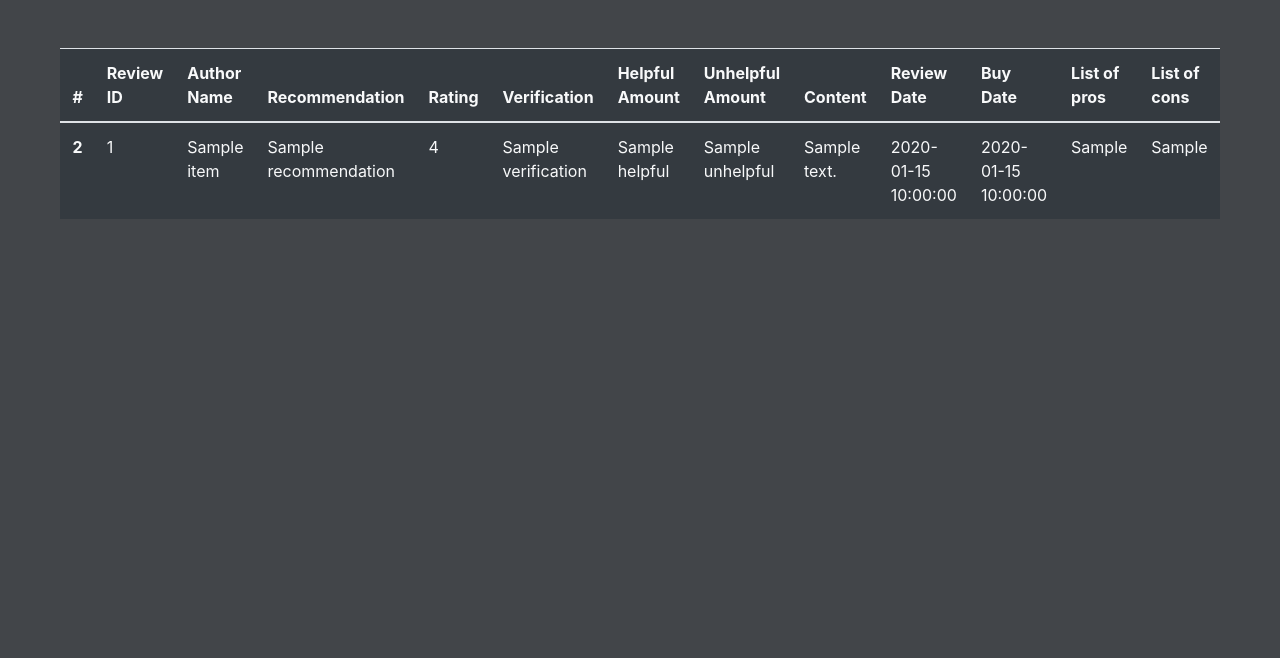
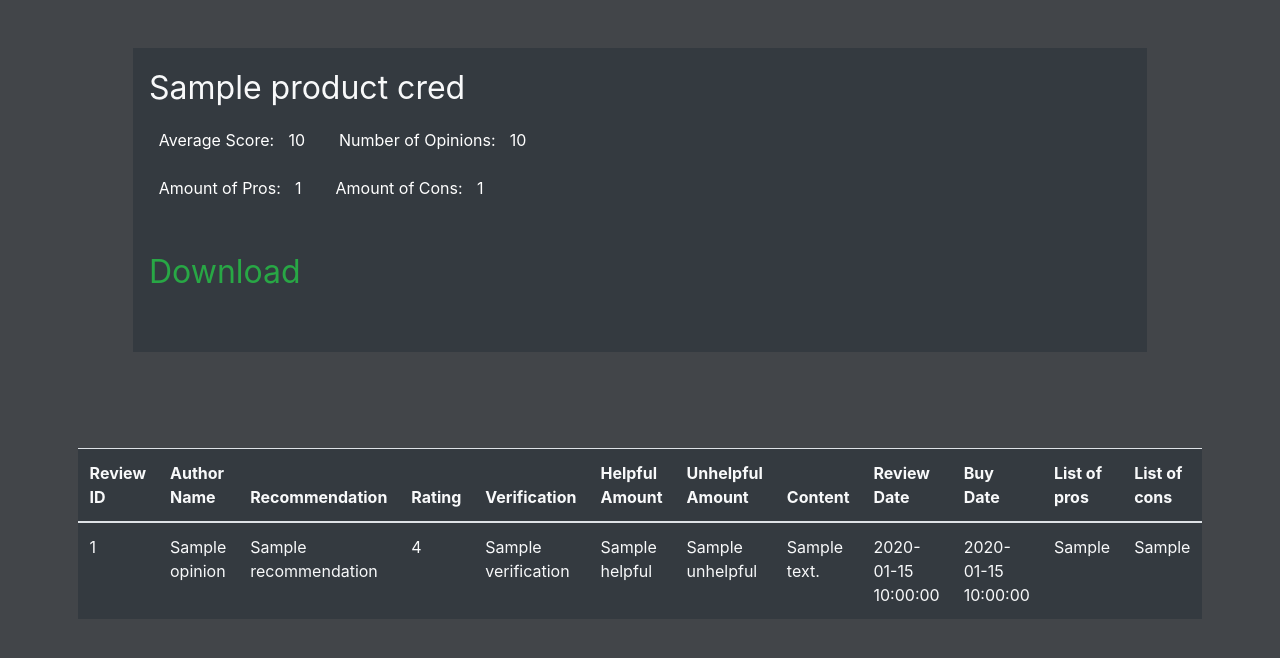
Before and after one commit to AdamJablonski592/CeneoScraper, a Flask app: template templates/product_site.html in a window 1280 px wide. Shown: the part 89-747 px from the top of the page. Run offline with Flask 2, Linux system fonts and the light colour scheme; the template is opened without the code that fills it: most values are stand-ins (such as "Sample title", 1, 10 or a date in 2020).

Commit message:
display product info and corrections

```diff
--- a/app.py
+++ b/app.py
@@ -2,6 +2,14 @@ from flask import Flask, render_template, request
 from classes.product import Product
 
 app = Flask(__name__)
+
+def generate_product(id):
+    new_product = Product(id)
+    soup = new_product.get_product_website()
+    amount = new_product.get_page_number(soup)
+    opinions = new_product.get_opinions(amount)
+    product_data = new_product.return_credentials(opinions, soup)
+    return opinions, product_data
 
 @app.route("/")
 def index():
@@ -24,11 +32,8 @@ def fetch_data():
     if request.method == 'POST':
         for key, val in request.form.items():
             product_id = val
-        new_product = Product(product_id)
-        soup = new_product.get_product_website()
-        amount = new_product.get_page_number(soup)
-        opinions = new_product.get_opinions(amount)
-        return render_template('product_site.html', opinions = opinions)
+        product_data = generate_product(product_id)
+        return render_template('product_site.html', opinions = product_data[0], product_cred = product_data[1])
 
 
 app.run(host="0.0.0.0", port=80, debug=True)
--- a/classes/extractor.py
+++ b/classes/extractor.py
@@ -107,5 +107,6 @@ class Extractor():
         return product_name
 
     @staticmethod
-    def get_average_score(tag):
+    def get_product_score(tag):
         average_score = tag.find("font").text
+        return average_score
--- a/templates/base.html
+++ b/templates/base.html
@@ -26,16 +26,16 @@
         <div class="collapse navbar-collapse" id="navbarNav">
             <ul class="navbar-nav">
                 <li class="nav-item">
-                    <a class="nav-link" href="/">Home</a>
+                    <a class="nav-link" href="{{ url_for('index') }}">Home</a>
                 </li>
                 <li class="nav-item">
-                    <a class="nav-link" href="/author">About</a>
+                    <a class="nav-link" href="{{ url_for('author') }}">About</a>
                 </li>
                 <li class="nav-item">
-                    <a class="nav-link" href="/extraction">Extract</a>
+                    <a class="nav-link" href="{{ url_for('extraction') }}">Extract</a>
                 </li>
                 <li class="nav-item">
-                    <a class="nav-link" href="/products">Products</a>
+                    <a class="nav-link" href="{{ url_for('products') }}">Products</a>
                 </li>
             </ul>
         </div>
--- a/templates/product_site.html
+++ b/templates/product_site.html
@@ -1,13 +1,30 @@
 {% extends 'base.html' %}
 {% block content %}
 <div class="container">
-
+    <div class="row bg-dark text-light m-5 p-3 d-flex flex-column">
+        <div class="product_name">
+            <p style="font-size: 2em;">{{product_cred['product_name']}}</p>
+        </div>
+        <div class="opinion_stats">
+            <span>Average Score: <span>{{product_cred['average_score']}}</span></span>
+            <span>Number of Opinions: <span>{{product_cred['review_amount']}}</span></span>
+        </div>
+        <div class="rating">
+            <span>Amount of Pros: <span>{{product_cred['num_of_pros']}}</span></span>
+            <span>Amount of Cons: <span>{{product_cred['num_of_cons']}}</span></span>
+        </div>
+        <div class="json">
+            <a href="download/{{product_cred['product_code']}}"
+                class="text-success p-2 mx-2 text-decoration-none">
+                <p style="font-size: 2em;">Download</p>
+            </a>
+        </div>
+    </div>
 </div>
 <div class="table-container d-flex justify-content-center">
     <table class="table text-light bg-dark w-75 m-5">
         <thead>
             <tr>
-                <th scope="col">#</th>
                 <th scope="col">Review ID</th>
                 <th scope="col">Author Name</th>
                 <th scope="col">Recommendation</th>
@@ -23,21 +40,20 @@
             </tr>
         </thead>
         <tbody>
-            {% for item in form_data %}
+            {% for opinion in opinions %}
             <tr>
-                <th scope="row">{{form_data.index(item) + 1}}</th>
-                <td>{{item['review_id']}}</td>
-                <td>{{item['author_name']}}</td>
-                <td>{{item['recommendation']}}</td>
-                <td>{{item['stars_given']}}</td>
-                <td>{{item['verification']}}</td>
-                <td>{{item['helpful']}}</td>
-                <td>{{item['unhelpful']}}</td>
-                <td>{{item['review_content']}}</td>
-                <td>{{item['review_date']}}</td>
-                <td>{{item['buy_date']}}</td>
-                <td>{{item['list_of_pros']}}</td>
-                <td>{{item['list_of_cons']}}</td>
+                <td>{{opinion['review_id']}}</td>
+                <td>{{opinion['author_name']}}</td>
+                <td>{{opinion['recommendation']}}</td>
+                <td>{{opinion['stars_given']}}</td>
+                <td>{{opinion['verification']}}</td>
+                <td>{{opinion['helpful']}}</td>
+                <td>{{opinion['unhelpful']}}</td>
+                <td>{{opinion['review_content']}}</td>
+                <td>{{opinion['review_date']}}</td>
+                <td>{{opinion['buy_date']}}</td>
+                <td>{{opinion['list_of_pros']}}</td>
+                <td>{{opinion['list_of_cons']}}</td>
             </tr>
             {% endfor %}
         </tbody>
```
Also changed, not shown: classes/product.py (+3 -7 lines).
